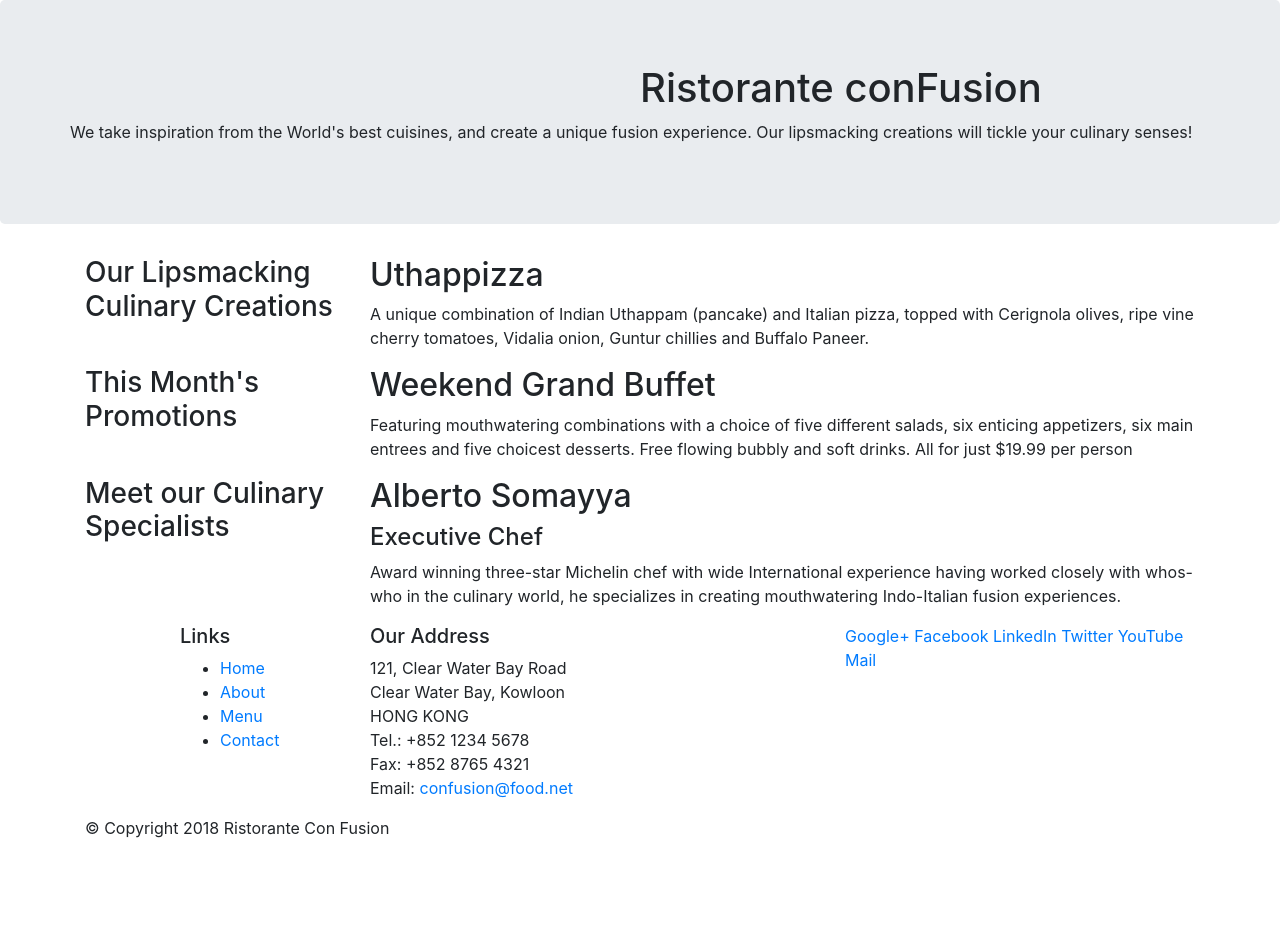
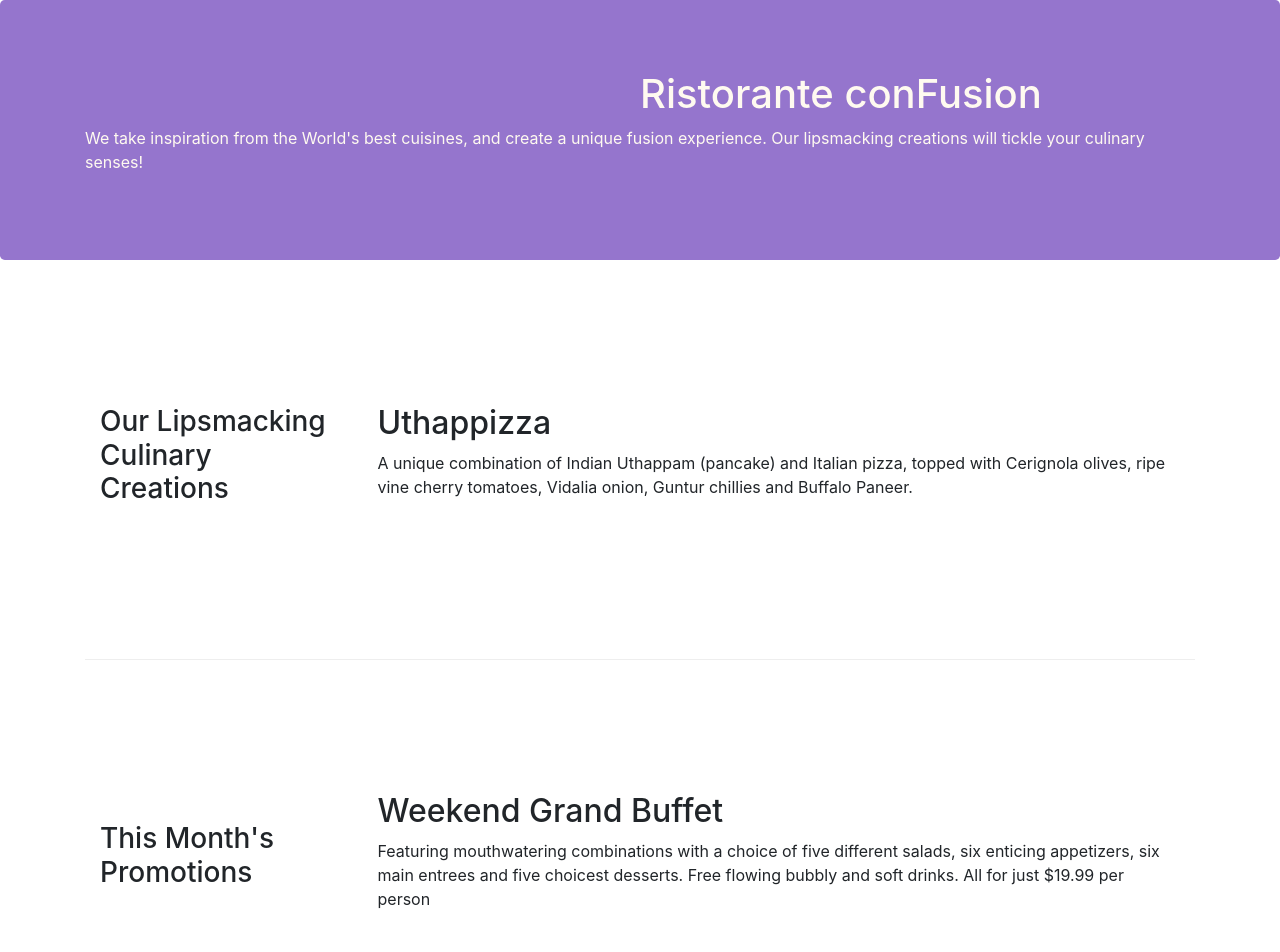
Before and after one commit to gargp1065/bootstrap, a website: page index.html in a window 1280 px wide. Shown: the top 952 px of the page. Before the commit the page ends 856 px from the top, so only its background shows below. Drawn offline with nearby package versions, Linux system fonts and the light colour scheme.

Commit message:
BootStrap 2

```diff
--- /dev/null
+++ b/css/style.css
@@ -0,0 +1,27 @@
+.row-header {
+    margin: 0px auto;
+    padding: 0px auto;
+}
+.row-content {
+    margin: 0px auto;
+    padding: 50px 0px 50px 0px;
+    border-bottom: 1px ridge;
+    min-height: 400px;
+}
+.footer {
+    background-color: #D1C4E9;
+    margin: 0px auto;
+    padding: 20px 0px 20px 0px;
+}
+.jumbotron {
+    padding: 70px 30px 70px 30px;
+    margin: 0px auto;
+    background-color: #9575CD;
+    color: floralwhite;
+}
+
+.address {
+    font-size: 80%;
+    margin: 0px;
+    color: #0F0F0F;
+}
--- a/index.html
+++ b/index.html
@@ -9,6 +9,7 @@
 
     <!-- Bootstrap CSS -->
     <link rel="stylesheet" href="node_modules/bootstrap/dist/css/bootstrap.min.css">
+    <link rel="stylesheet" href="css/style.css">
     <title>Ristorante Con Fusion</title>
 </head>
 
@@ -16,7 +17,7 @@
 
     <header class = "jumbotron">
         <div class="container">
-            <div class="row">
+            <div class="row-header row">
                 <div class="col-12 col-sm-6"></div>
                     <h1>Ristorante conFusion</h1>
                     <p>We take inspiration from the World's best cuisines, and create a unique fusion experience. Our lipsmacking creations will tickle your culinary senses!</p>
@@ -28,7 +29,7 @@
     </header>
 
     <div class = "container">
-        <div class ="row">
+        <div class ="row row-content align-items-center">
             <div class= "col-12 col-sm-4 col-md-3">
                 <h3>Our Lipsmacking Culinary Creations</h3>
             </div>
@@ -39,7 +40,7 @@
         </div>
 
 
-        <div class = "row">
+        <div class = "row row-content align-items-center">
             <div  class= "col-12 col-sm-4 col-md-3">
                 <h3>This Month's Promotions</h3>
             </div>
@@ -49,7 +50,7 @@
             </div>
         </div>
 
-        <div class = "row">
+        <div class = "row row-content align-items-center">
             <div class= "col-12 col-sm-4 col-md-3" >
                 <h3>Meet our Culinary Specialists</h3>
             </div>
@@ -61,12 +62,12 @@
         </div>
     </div>
 
-    <footer>
+    <footer class = "footer">
         <div class="container">
             <div class="row">
                 <div class = "col-4 offset-1 col-sm-2">
                     <h5>Links</h5>
-                    <ul>
+                    <ul class = "list-unstyled">
                         <li><a href="#">Home</a></li>
                         <li><a href="#">About</a></li>
                         <li><a href="#">Menu</a></li>
@@ -84,8 +85,8 @@
 		              Email: <a href="mailto:confusion@food.net">confusion@food.net</a>
 		           </address>
                 </div>
-                <div class="col-12 col-sm-4">
-                    <div>
+                <div class="col-12 col-sm-4 align-self-center">
+                    <div class="text-center">
                         <a href="http://google.com/+">Google+</a>
                         <a href="http://www.facebook.com/profile.php?id=">Facebook</a>
                         <a href="http://www.linkedin.com/in/">LinkedIn</a>
@@ -95,7 +96,7 @@
                     </div>
                 </div>
            </div>
-           <div class = "row">
+           <div class = "row justify-content-center">
                 <div class="col-auto">
                     <p>© Copyright 2018 Ristorante Con Fusion</p>
                 </div>
```
